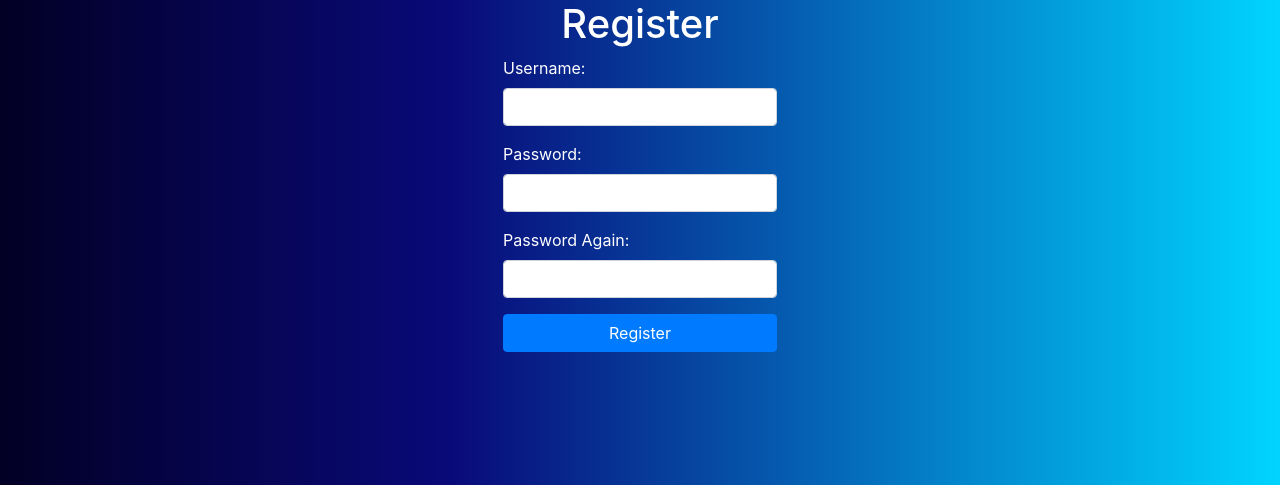
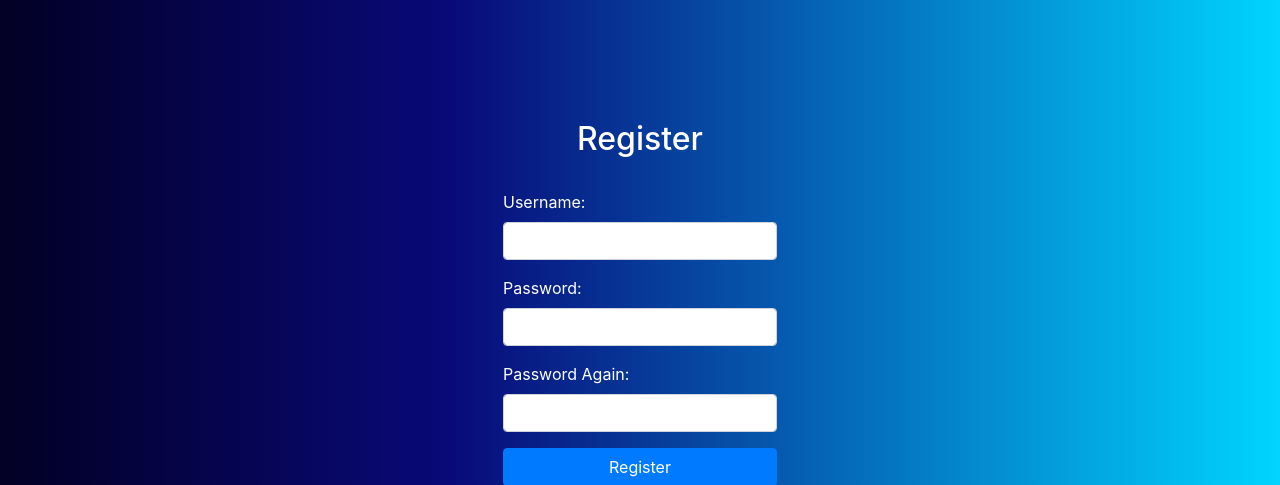
Before and after one commit to niilolehtonen/Musiikin-arvostelu-sovellus, a Flask app: page /register in a window 1280 px wide. Shown: the part 56-541 px from the top of the page. Run offline with Flask 3, Linux system fonts and the light colour scheme; some libraries are stand-ins or nearby versions.

Commit message:
centered login and register divs vertically

```diff
--- a/templates/layout.html
+++ b/templates/layout.html
@@ -6,6 +6,7 @@
 <?xml version="1.0" standalone="no"?>
 
 <title>ReviewMusic</title>
+
 
 <body style="background: rgb(2,0,36);
 background: linear-gradient(90deg, rgba(2,0,36,1) 0%, rgba(9,9,121,1) 35%, rgba(0,212,255,1) 100%);">
--- a/templates/register.html
+++ b/templates/register.html
@@ -1,10 +1,15 @@
 {% extends "layout.html" %}
 {% block content %}
-
+<br>
+<br>
+<br>
+<br>
+<br>
 <div class="container d-flex justify-content-center" style="color:white;">
     <div class="row">
       <div class="col-md">
-        <h1 class="text-center">Register</h1>
+        <h2 class="text-center">Register</h2>
+        <br>
         <form action="/register" method="post">
           <div class="form-group">
             <label for="username">Username:</label>
```
Also changed, not shown: templates/login.html (+7 -0 lines).
